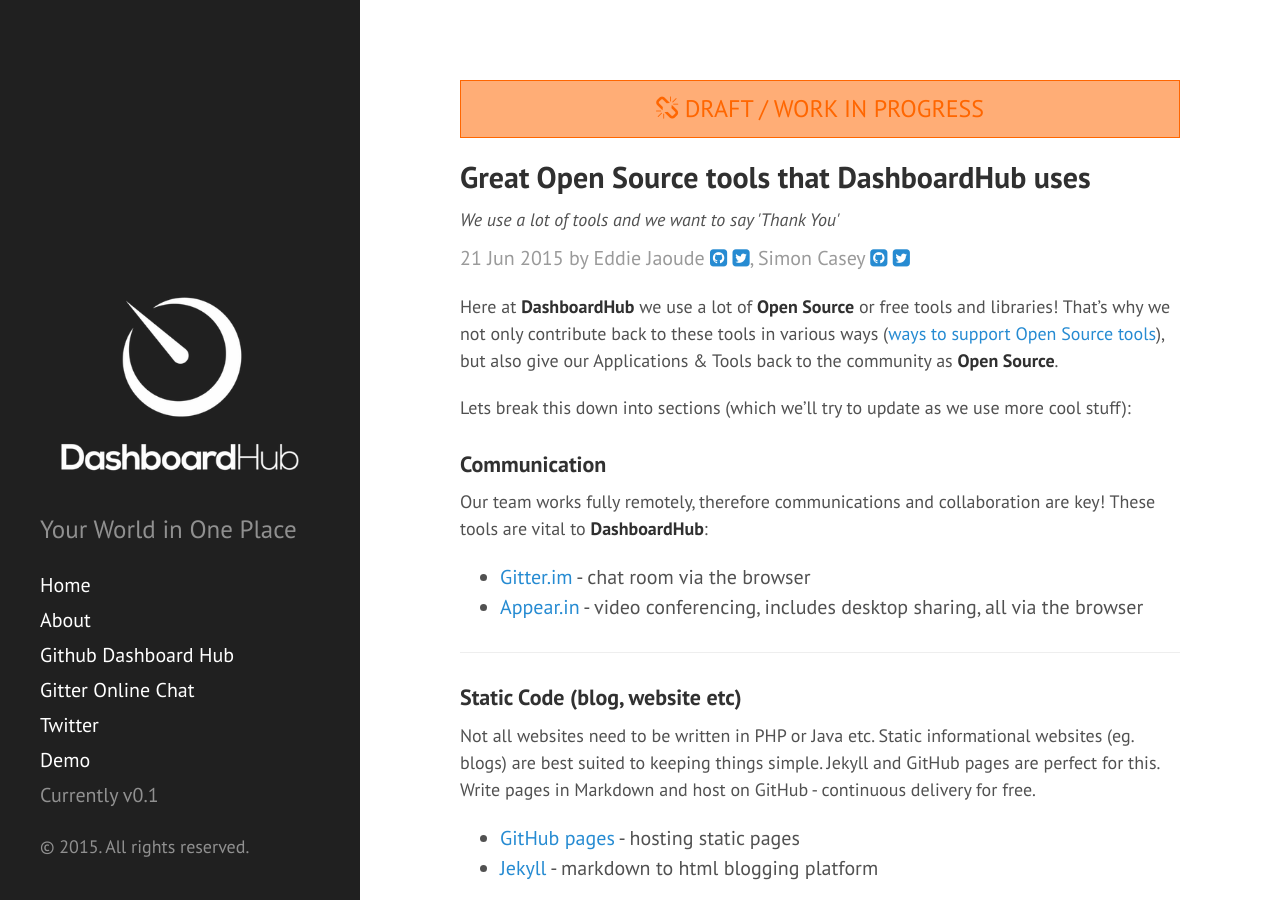
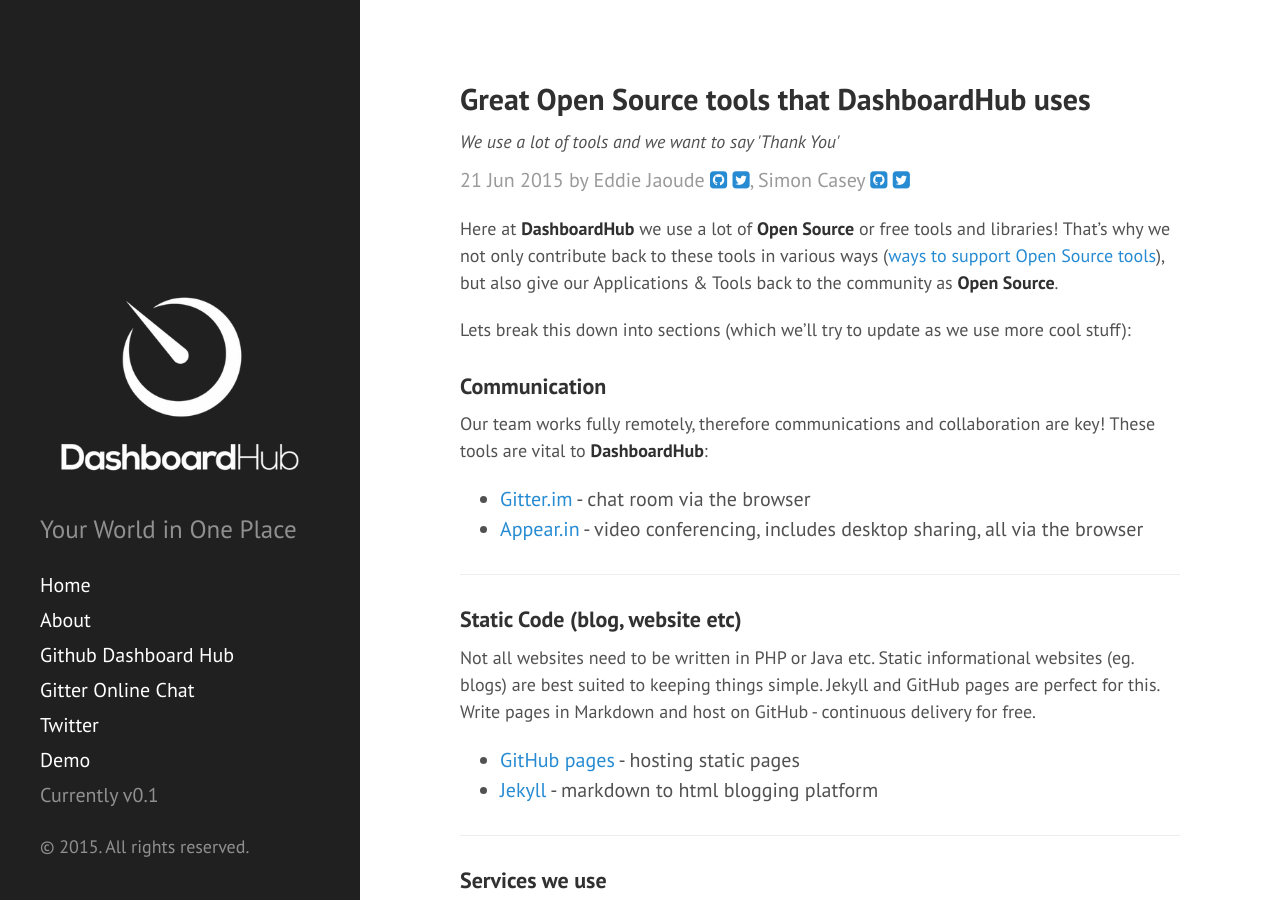
Before and after one commit to DashboardHub/Blog, a Jekyll site: the page built from _posts/2015-06-21-great-open-source-tools-dashboardhub-use.md, in a window 1280 px wide and 900 px high. Built offline with Jekyll 4.4.1, drawn with Linux system fonts in a browser that asks for light colours; nearby versions of some CDN libraries; Markdown is read by kramdown in place of the engine named in the settings; a script that is not in the unit is left out; comment, search, counter and statistics services are not loaded.

Commit message:
Removed draft status from Great tools blog post

```diff
--- a/_posts/2015-06-21-great-open-source-tools-dashboardhub-use.md
+++ b/_posts/2015-06-21-great-open-source-tools-dashboardhub-use.md
@@ -4,7 +4,6 @@
 summary: We use a lot of tools and we want to say 'Thank You'
 author: Eddie Jaoude <a href="https://github.com/eddiejaoude"><i class="fa fa-github-square"></i></a> <a href="https://twitter.com/eddiejaoude"><i class="fa fa-twitter-square"></i></a>, Simon Casey <a href="https://github.com/simoncasey"><i class="fa fa-github-square"></i></a> <a href="https://twitter.com/simoncasey1982"><i class="fa fa-twitter-square"></i></a>
 comments: true
-alert: DRAFT  / WORK IN PROGRESS
 ---
 
 Here at **DashboardHub** we use a lot of **Open Source** or free tools and libraries! That's why we not only contribute back to these tools in various ways ([ways to support Open Source tools](/2015/06/08/supporting-open-source-projects/)), but also give our Applications & Tools back to the community as **Open Source**.
```
